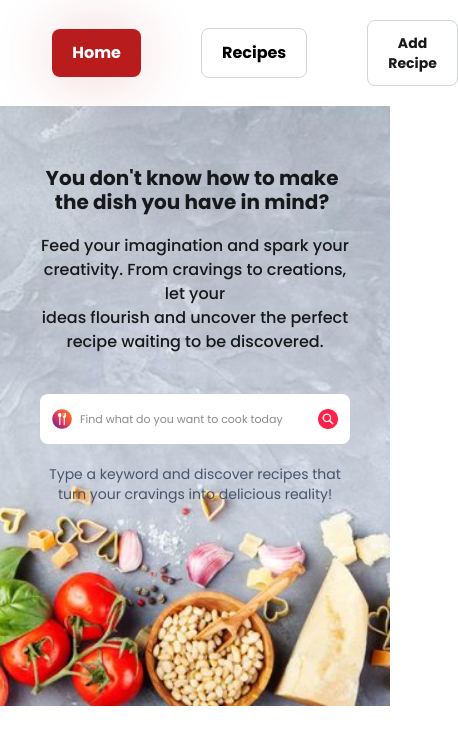
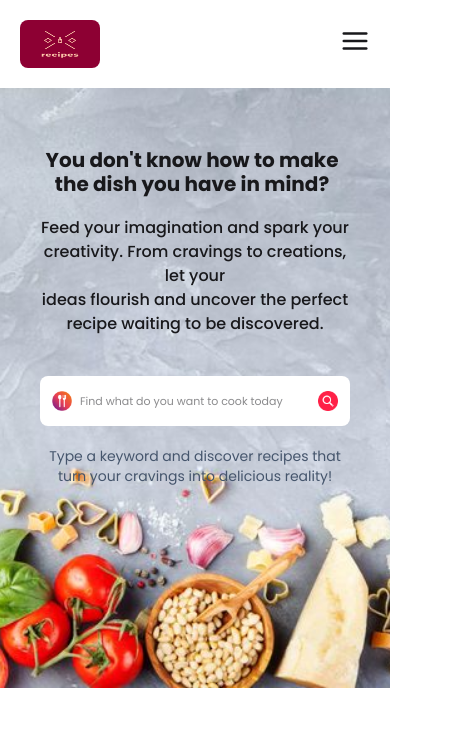
Before and after one commit to Xeyn19/food-recipes-website, a React (Vite) app: page / in a window 390 px wide. Shown: the top 744 px of the page, 458 px wide, since content can reach past the window. Built offline with nearby package versions, Linux system fonts and the light colour scheme.

Commit message:
added a hamburger for small devices

```diff
--- a/src/components/Nav.jsx
+++ b/src/components/Nav.jsx
@@ -1,31 +1,56 @@
-import React from 'react'
-import { NavLink } from 'react-router-dom'
-import logo from '/logo.png'
+import React, { useState } from 'react';
+import { NavLink } from 'react-router-dom';
+import logo from '/logo.png';
+import { FiMenu, FiX } from 'react-icons/fi';
 
 const Nav = () => {
+  const [isOpen, setIsOpen] = useState(false);
+
+  const toggleMenu = () => setIsOpen(!isOpen);
+
+  const navLinkClasses = ({ isActive }) =>
+    isActive
+      ? 'text-white bg-primary-color px-5 py-3 rounded-lg font-bold shadow transition-all duration-100'
+      : 'hover:bg-primary-color hover:text-white border border-gray-300 px-5 py-3 rounded-lg text-black font-bold transition-all duration-100';
+
   return (
-    <>
-      <nav className='w-full py-5 px-20'>
-        <div className="flex justify-center items-center space-x-15 font-medium">
-            <img src={logo} alt="" className='w-25 h-15 rounded-lg cursor-pointer '/>
-            <NavLink to='/'
-            className={({isActive }) =>
-              isActive
-              ? ' text-white bg-primary-color  px-5 py-3 rounded-lg font-bold shadow-primary-color translation-all ease-in duration-100'
-              : 'hover:bg-primary-color hover:text-white border border-gray-300 hover:px-5 hover:py-3 hover:rounded-lg text-black font-bold px-5 py-3 rounded-lg translation-all ease-in duration-100 '
-            }>Home</NavLink>
-             <NavLink to='Recipes'
-            className={({isActive }) =>
-              isActive
-              ? ' text-white bg-primary-color px-5 py-3 rounded-lg font-bold shadow-primary-color translation-all ease-in duration-100'
-              : 'hover:bg-primary-color hover:text-white border border-gray-300 hover:px-5 hover:py-3 hover:rounded-lg text-black font-bold px-5 py-3 rounded-lg translation-all ease-in duration-100 '
-            }>Recipes</NavLink>
-            <button className='border border-gray-300 px-5 py-3 rounded-lg cursor-pointer text-sm font-bold
-            hover:bg-primary-color hover:text-white shadow-white shadow-md translation-all ease-in duration-100'>Add Recipe</button>
+    <nav className='w-full py-5 px-5 md:px-20 bg-white shadow-md'>
+      <div className="flex justify-between items-center">
+
+        <img src={logo} alt="Logo" className="w-20 h-12 rounded-lg cursor-pointer" />
+
+
+        <div className="hidden md:flex space-x-6 items-center font-medium">
+          <NavLink to="/" className={navLinkClasses}>Home</NavLink>
+          <NavLink to="/Recipes" className={navLinkClasses}>Recipes</NavLink>
+          <button className="border border-gray-300 px-5 py-3 rounded-lg cursor-pointer text-sm font-bold hover:bg-primary-color hover:text-white transition-all duration-100">
+            Add Recipe
+          </button>
         </div>
-      </nav>
-    </>
-  )
-}
 
-export default Nav
+
+        <div className="md:hidden">
+          <button onClick={toggleMenu}>
+            {isOpen ? <FiX className="text-3xl" /> : <FiMenu className="text-3xl" />}
+          </button>
+        </div>
+      </div>
+
+
+      {isOpen && (
+        <div className="md:hidden flex flex-col mt-4 space-y-3 font-medium">
+          <NavLink to="/" className={navLinkClasses} onClick={toggleMenu}>Home</NavLink>
+          <NavLink to="/Recipes" className={navLinkClasses} onClick={toggleMenu}>Recipes</NavLink>
+          <button
+            className="border border-gray-300 px-5 py-3 rounded-lg cursor-pointer text-sm font-bold hover:bg-primary-color hover:text-white transition-all duration-100"
+            onClick={toggleMenu}
+          >
+            Add Recipe
+          </button>
+        </div>
+      )}
+    </nav>
+  );
+};
+
+export default Nav;
```
